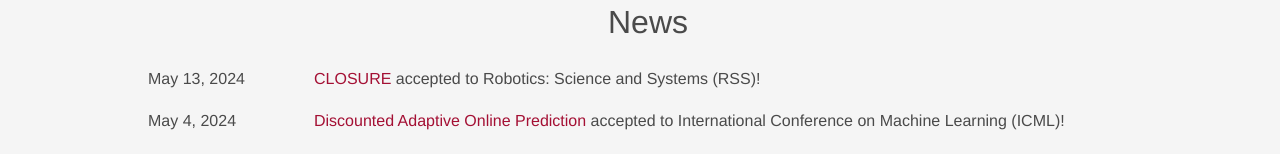
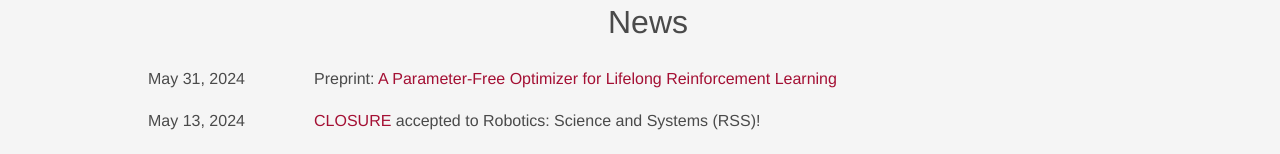
Before and after one commit to ComputationalRobotics/ComputationalRobotics.github.io, a React (Create React App) app: page / in a window 1280 px wide. Shown: the part 487-641 px from the top of the page. Built offline with nearby package versions, Linux system fonts and the light colour scheme.

Commit message:
add pace

```diff
--- a/src/components/HomePage/RecentNews.js
+++ b/src/components/HomePage/RecentNews.js
@@ -4,6 +4,12 @@ import './RecentNews.css';
 // If you want to add to the news, just create dictionaries with keys 'date' (string), and 'content' (array of dictionaries).
 // If you want to add hyperlinks, just create dictionary with keys 'text' and 'link', otherwise just create text.
 const newsItems = [
+    {
+    date: 'May 31, 2024',
+    content: [
+      { text: 'Preprint: '},
+      { text: 'A Parameter-Free Optimizer for Lifelong Reinforcement Learning', link: 'https://arxiv.org/pdf/2405.16642'}
+    ],},
     {
     date: 'May 13, 2024',
     content: [
--- a/src/components/PublicationsPage.js
+++ b/src/components/PublicationsPage.js
@@ -27,6 +27,15 @@ import './PublicationsPage.css';
 */
 
 const allPublications = [
+  {
+    id: 10,
+    title: 'Pick up the PACE: A Parameter-Free Optimizer for Lifelong Reinforcement Learning',
+    journal_year: 'arXiv preprint 2024',
+    people: ['Aneesh Muppidi', 'Zhiyu Zhang', 'Heng Yang'],
+    tags: ['Lifelong Learning', 'Online Learning', 'Reinforcement Learning'],
+    pdfLink: 'https://arxiv.org/pdf/2405.16642',
+    year: 2024,
+  },
   {
     id: 9,
     title: 'CLOSURE: Fast Quantification of Pose Uncertainty Sets',
```
Also changed, not shown: 9 other files (tests, documents, lock files or other folders).
